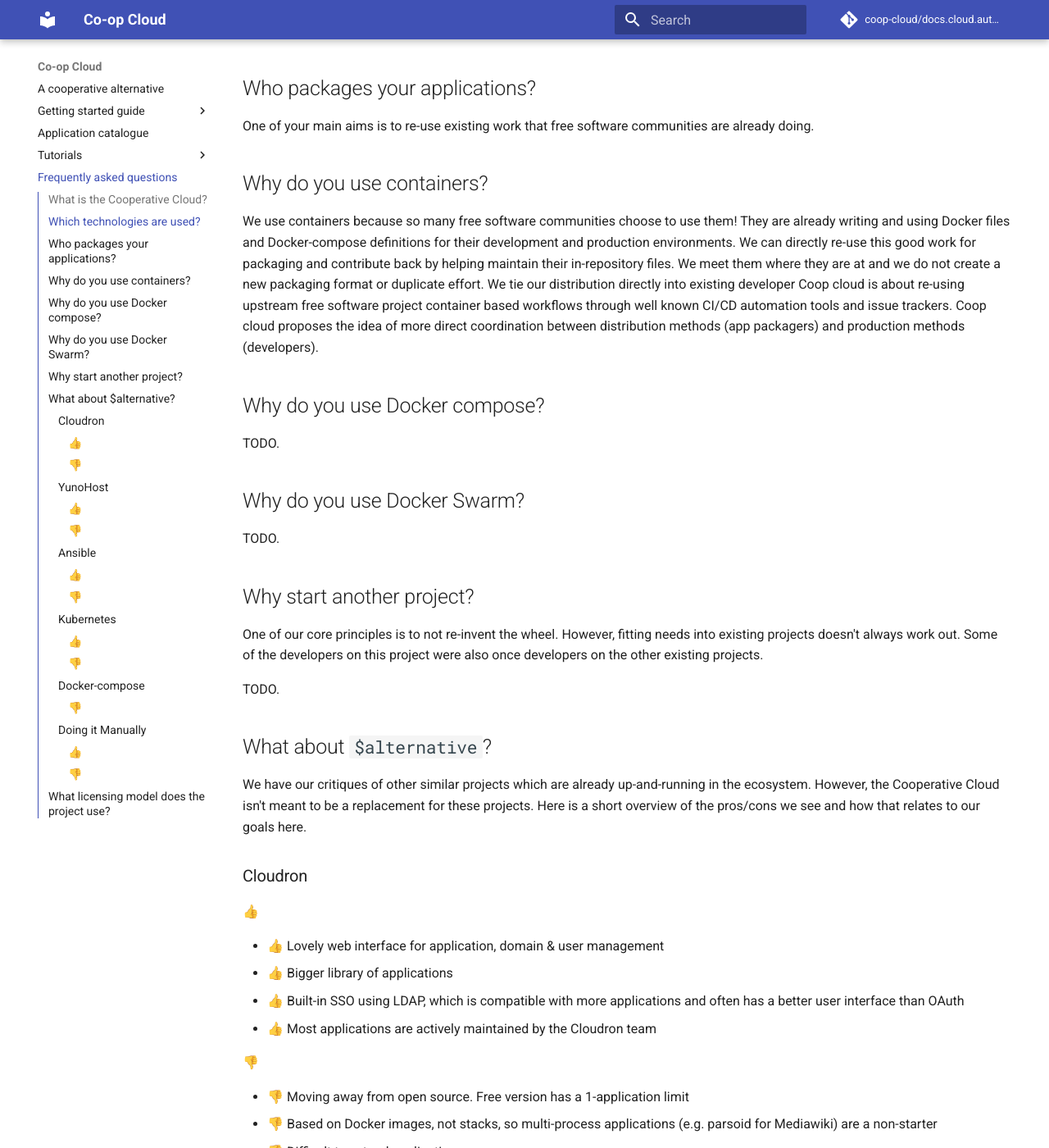
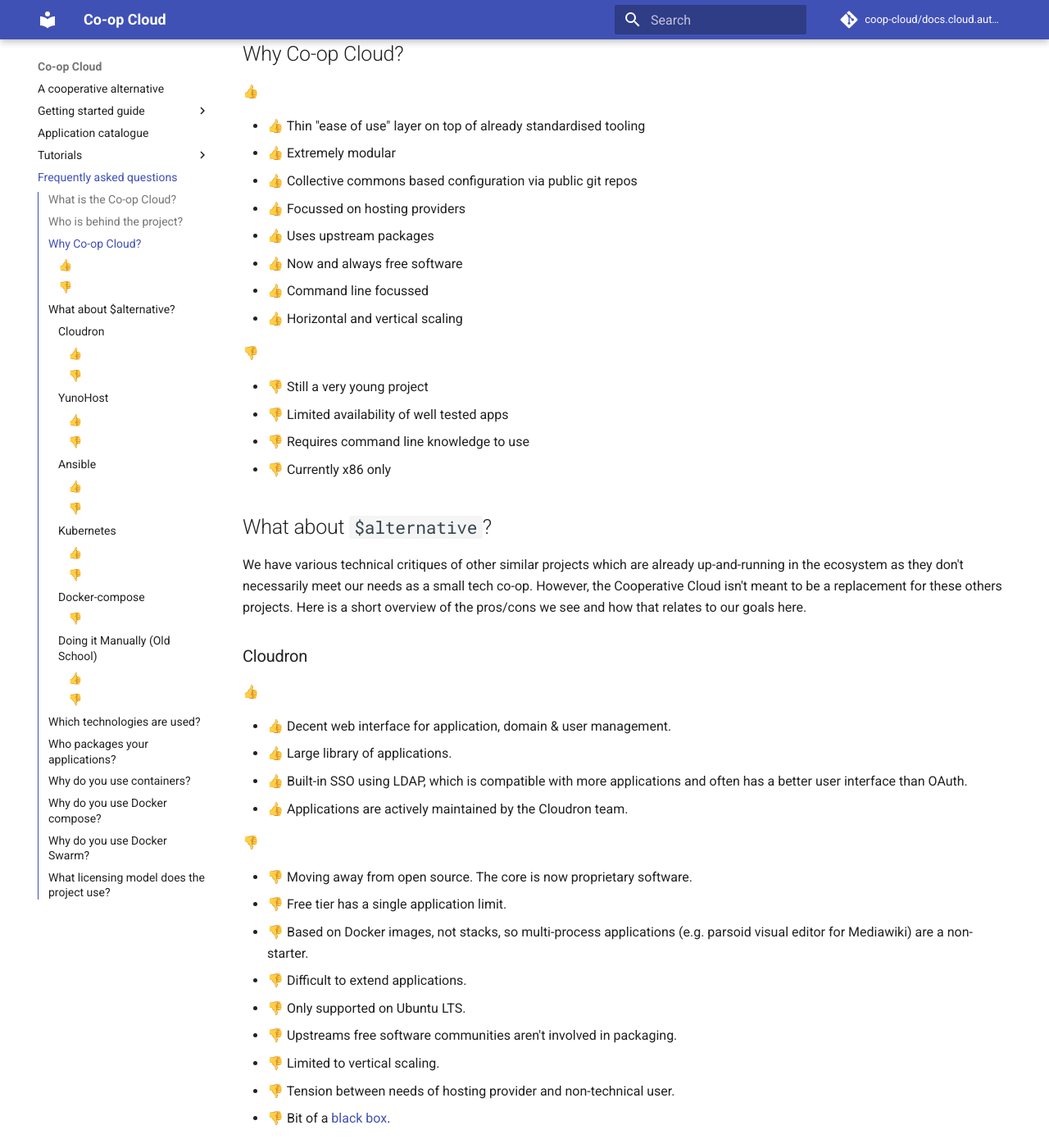
Before and after one commit to mayel/docs.coopcloud.tech, an MkDocs documentation site: the page built from docs/faq.md, in a window 1280 px wide and 1400 px high, scrolled down 483 px. Shown: the whole window at 82% size. Built offline with MkDocs 1.6.1 and Material for MkDocs 9.7.7, drawn with Linux system fonts in a browser that asks for light colours; some of the changed text lies outside the part shown.

Commit message:
Big re-work of faq

```diff
--- a/docs/faq.md
+++ b/docs/faq.md
@@ -2,21 +2,125 @@
 title: Frequently asked questions
 ---
 
-## What is the Cooperative Cloud?
+## What is the Co-op Cloud?
 
-The Cooperative Cloud is a project which aims to make self-hosting free
-software applications simple! It's a project which fits in alongside others
-like [Cloudron](https://www.cloudron.io/), [Yunohost](https://yunohost.org/)
-and [Freedombone](https://freedombone.net/) and others but has its own specific
-focus. The project is intended for existing small service providers and
-cooperatives already involved in hosting work who are looking for alternatives.
+Co-op Cloud aims to make hosting free software applications simple for small providers. It uses the latest container technologies and innovations and configurations are shared into [the commons](https://en.wikipedia.org/wiki/Commons) for the benefit of all.
 
-TODO.
+The project is intended for small service providers such as tech co-operatives who are looking to standardise around an open, transparent and scalable infrastructure.
+
+## Who is behind the project?
+The project was started by workers at [Autonomic](https://autonomic.zone/) which is a [workers co-operative](https://en.wikipedia.org/wiki/Worker_cooperative) providing technologies and infrastructure to empower users to make a positive impact on the world.
+
+We use Co-op Cloud in production amongst other systems.
+
+## Why Co-op Cloud?
+
+#### 👍
+- 👍 Thin "ease of use" layer on top of already standardised tooling
+- 👍 Extremely modular
+- 👍 Collective commons based configuration via public git repos
+- 👍 Focussed on hosting providers
+- 👍 Uses upstream packages
+- 👍 Now and always free software
+- 👍 Command line focussed
+- 👍 Horizontal and vertical scaling
+
+#### 👎
+- 👎 Still a very young project
+- 👎 Limited availability of well tested apps
+- 👎 Requires command line knowledge to use
+- 👎 Currently x86 only
+
+## What about `$alternative`?
+
+We have various technical critiques of other similar projects which are already
+up-and-running in the ecosystem as they don't necessarily meet our needs as a small tech co-op. However, the Cooperative Cloud isn't meant to be a replacement for these others projects. Here is a short overview of the pros/cons we see and how that relates to our goals here.
+
+### Cloudron
+
+#### 👍
+
+- 👍 Decent web interface for application, domain & user management.
+- 👍 Large library of applications.
+- 👍 Built-in SSO using LDAP, which is compatible with more applications and often has a better user interface than OAuth.
+- 👍 Applications are actively maintained by the Cloudron team.
+
+#### 👎
+
+- 👎 Moving away from open source. The core is now proprietary software.
+- 👎 Free tier has a single application limit.
+- 👎 Based on Docker images, not stacks, so multi-process applications (e.g. parsoid visual editor for Mediawiki) are a non-starter.
+- 👎 Difficult to extend applications.
+- 👎 Only supported on Ubuntu LTS.
+- 👎 Upstreams free software communities aren't involved in packaging.
+- 👎 Limited to vertical scaling.
+- 👎 Tension between needs of hosting provider and non-technical user.
+- 👎 Bit of a [black box](https://en.wikipedia.org/wiki/Black_box).
+
+### YunoHost
+
+#### 👍
+
+- 👍 Lovely web interface for application, domain & user management.
+- 👍 Bigger library of applications.
+- 👍 Awesome backup / deploy / restore continuous integration testing.
+- 👍 Supports hosting applications in subdirectories as well as subdomains.
+- 👍 Doesn't require a public-facing IP.
+
+#### 👎
+
+- 👎 Upstream free software communities aren't involved in packaging.
+- 👎 Uninstalling applications leaves growing cruft.
+- 👎 Limited to vertical scaling.
+- 👎 Not intended for use by hosting providers.
+
+### Ansible
+
+#### 👍
+
+- 👍 Includes server creation and bootstrapping.
+
+#### 👎
+
+- 👎 Upstream free software communities aren't publishing Ansible roles.
+- 👎 Lots of manual work involved in things like application isolation, backups, updates.
+
+### Kubernetes
+
+#### 👍
+
+- 👍 Helm charts are available for some key applications already.
+- 👍 Scale all the things.
+
+#### 👎
+
+- 👎 Too big -- requires 3rd party tools to run a single-node instance.
+- 👎 Not suitable for a small to mid size hosting provider.
+
+### Docker-compose
+
+#### 👎
+
+- 👎 Manual work required for process monitoring.
+- 👎 Secret storage not available yet.
+- 👎 [Swarm is the new best practice](https://github.com/BretFisher/ama/issues/8#issuecomment-367575011).
+
+### Doing it Manually (Old School)
+
+#### 👍
+
+- 👍 Simple - just follow upstream instructions to install and update.
+
+#### 👎
+
+- 👎 Loads of manual work required for application isolation and backups.
+- 👎 Array of sysadmin skills required to install and maintain applications.
+- 👎 Hard to share configurations into the commons.
+- 👎 No idea who has done what change when.
 
 ## Which technologies are used?
 
-The core technologies are free software and enjoy wide adoption across free
-software developer communities.
+The core technologies of co-op cloud are free software tools that enjoy wide adoption across developer and system administration communities.
 
 - [Containers](#why-do-you-use-containers)
 - [Docker compose](#why-do-you-use-docker-compose)
@@ -24,21 +128,17 @@
 
 ## Who packages your applications?
 
-One of your main aims is to re-use existing work that free software communities
-are already doing.
+One of your main aims is to re-use existing good work that free software projects
+have already done.
 
 ## Why do you use containers?
 
-We use containers because so many free software communities choose to use them!
-They are already writing and using Docker files and Docker-compose definitions
-for their development and production environments. We can directly re-use this
-good work for packaging and contribute back by helping maintain their
-in-repository files. We meet them where they are at and we do not create a new
-packaging format or duplicate effort. We tie our distribution directly into
-existing developer Coop cloud is about re-using upstream free software project
-container based workflows through well known CI/CD automation tools and issue
-trackers. Coop cloud proposes the idea of more direct coordination between
-distribution methods (app packagers) and production methods (developers).
+We use containers because so many free software communities choose to use them.
+The upstream projects are already writing and using Docker files and Docker-compose definitions
+for their development and production environments. We can directly re-use their packaging and contribute back upstream by helping maintain their in-repository files. We meet them where the ecosystem is at and we do not create yet another new packaging format or duplicate effort.
+
+Co-op cloud re-uses upstream free software project container based workflows through well known CI/CD automation tools and issue trackers. Coop cloud proposes the idea of more direct coordination between
+distribution methods (app packagers) and production methods (developers and system administrators).
 
 ## Why do you use Docker compose?
 
@@ -48,94 +148,7 @@
 
 TODO.
 
-## Why start another project?
-
-One of our core principles is to not re-invent the wheel. However, fitting
-needs into existing projects doesn't always work out. Some of the developers on
-this project were also once developers on the other existing projects.
-
-TODO.
-
-## What about `$alternative`?
-
-We have our critiques of other similar projects which are already
-up-and-running in the ecosystem. However, the Cooperative Cloud isn't meant to
-be a replacement for these projects. Here is a short overview of the pros/cons
-we see and how that relates to our goals here.
-
-### Cloudron
-
-#### 👍
-
-- 👍 Lovely web interface for application, domain & user management
-- 👍 Bigger library of applications
-- 👍 Built-in SSO using LDAP, which is compatible with more applications and often has a better user interface than OAuth
-- 👍 Most applications are actively maintained by the Cloudron team
-
-#### 👎
-
-- 👎 Moving away from open source. Free version has a 1-application limit
-- 👎 Based on Docker images, not stacks, so multi-process applications (e.g. parsoid for Mediawiki) are a non-starter
-- 👎 Difficult to extend applications
-- 👎 Only supported on Ubuntu
-- 👎 Upstreams free software communities aren't involved
-
-### YunoHost
-
-#### 👍
-
-- 👍 Lovely web interface for application, domain & user management
-- 👍 Bigger library of applications
-- 👍 Awesome backup / deploy / restore continuous integration testing
-- 👍 Supports hosting applications in subdirectories as well as subdomains
-- 👍 Doesn't require a public-facing IP
-
-#### 👎
-
-- 👎 Upstreams free software communities aren't involved
-- 👎 Often not idempotent: uninstalling applications leaves growing cruft
-
-### Ansible
-
-#### 👍
-
-- 👍 Includes server creation and bootstrapping
-
-#### 👎
-
-- 👎 Upstream free software communities aren't publishing Ansible roles
-- 👎 Lots of manual work involved in things like application isolation, backups, updates
-
-### Kubernetes
-
-#### 👍
-
-- 👍 Helm charts are available for some key applications already
-
-#### 👎
-
-- 👎 Too big -- requires 3rd party tools to run a single-node instance
-
-### Docker-compose
-
-#### 👎
-
-- 👎 Manual work required for process monitoring
-- 👎 Secret storage not available yet
-- 👎 [Swarm is the new best practice](https://github.com/BretFisher/ama/issues/8#issuecomment-367575011)
-
-### Doing it Manually
-
-#### 👍
-
-- 👍 Simple - just follow upstream instructions to install and update
-
-#### 👎
-
-- 👎 Loads of manual work required for application isolation and backups
-- 👎 Array of sysadmin skills required to install applications
-- 👎 Hard to share configurations into the commons
 
 # What licensing model does the project use?
 
-The Cooperative Cloud will always be available under copyleft licenses.
+The Cooperative Cloud is and will always be available under [copyleft licenses](https://en.wikipedia.org/wiki/Copyleft).
```
